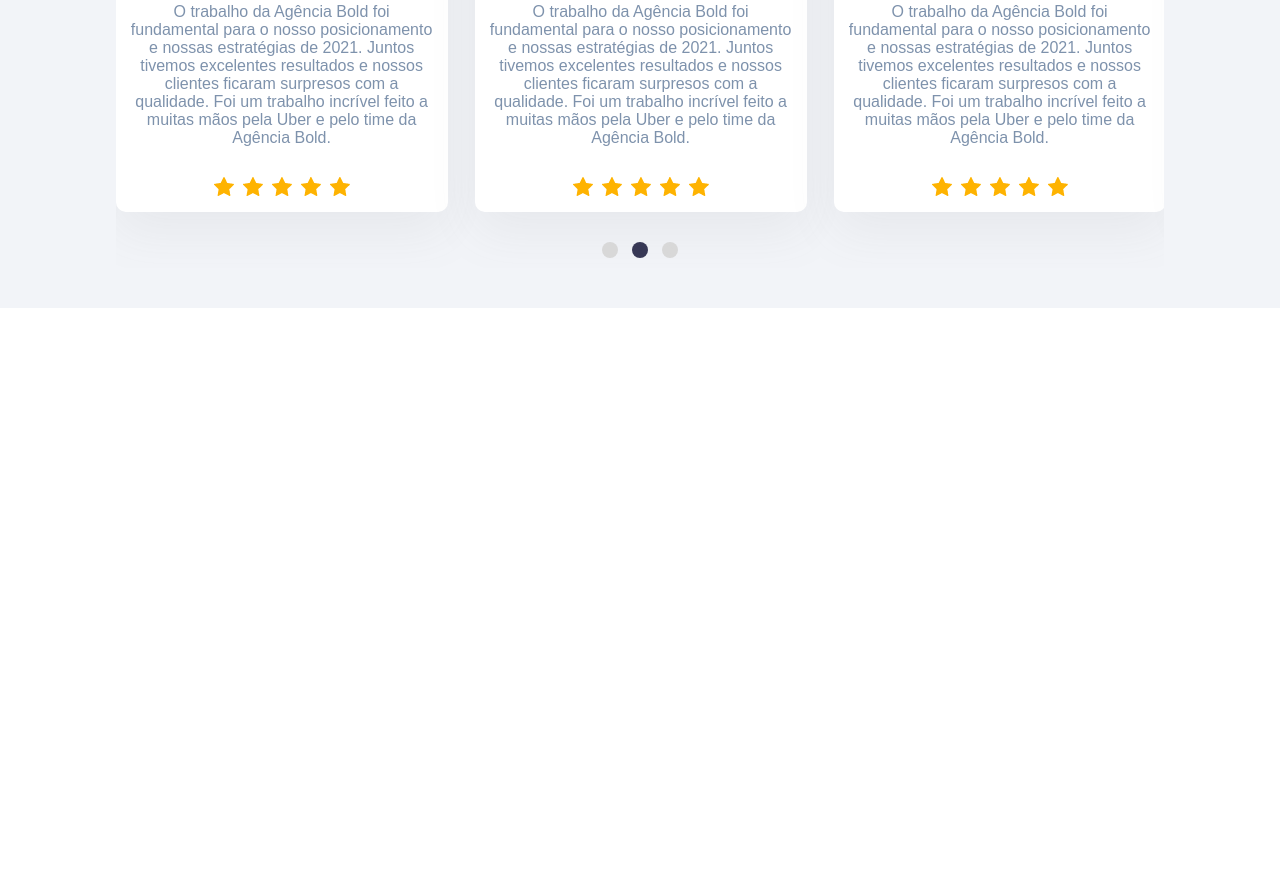
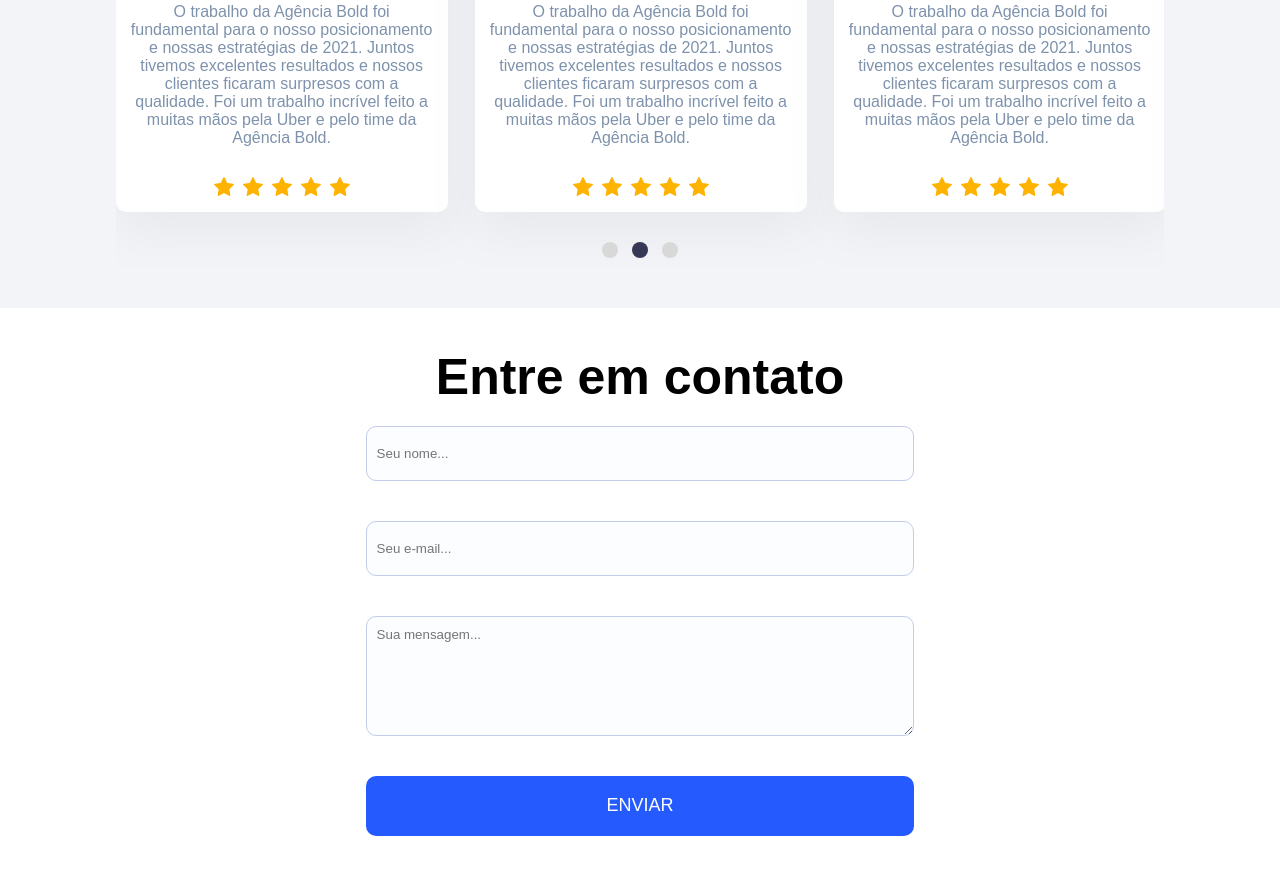
Before and after one commit to eilincoln/projeto-agencia-bold, a plain HTML site: page index.html in a window 1280 px wide. Shown: the part 3238-4134 px from the top of the page. Before the commit the page ends 3546 px from the top, so only its background shows below. Drawn offline with Linux system fonts and the light colour scheme.

Commit message:
atualização da seção de formulário para contato

```diff
--- a/index.html
+++ b/index.html
@@ -164,6 +164,18 @@
             </div><!--center-->
         </section><!--depoimentos-->
 
+        <section class="contato">
+            <h1>Entre em contato</h1>
+            <div style="max-width: 600px;" class="center">
+                <form method="post">
+                    <input type="text" placeholder="Seu nome...">
+                    <input type="email" placeholder="Seu e-mail...">
+                    <textarea placeholder="Sua mensagem..." name="" id="" cols="30" rows="10"></textarea>
+                    <input type="submit" name="acao" value="enviar">
+                </form>
+            </div><!--center-->
+        </section><!--contato-->
+
 
         <script src="jquery.js"></script>
         <script src="slick.min.js"></script>
@@ -185,7 +197,15 @@
                                 slidesToShow: 2,
                                 slidesToScroll: 2
                               }
-                            }],
+                            },
+                            {
+                              breakpoint: 550,
+                              settings: {
+                                slidesToShow: 1,
+                                slidesToScroll: 1
+                              }
+                            }
+                        ],
                 });
         </script>
     </body>
--- a/style.css
+++ b/style.css
@@ -317,6 +317,56 @@ li.slick-active button{
 
 .slick-slide:focus { outline: none; }
 
+/* FIM SLICK SLIDER */
+
+section.contato {
+    padding: 40px 0px;
+    text-align: center;
+}
+
+section.contato h1 {
+    font-size: 50px;
+}
+
+section.contato form {
+    width: 100%;
+}
+
+.contato input[type=text],
+.contato input[type=email] {
+    width: 100%;
+    height: 55px;
+    background: #FCFDFF 0% 0% no-repeat padding-box;
+    border: 1px solid #C3CCE8;
+    border-radius: 10px;
+    margin: 20px 0px;
+    padding-left: 10px;
+}
+
+.contato textarea {
+    width: 100%;
+    height: 120px;
+    background: #FCFDFF 0% 0% no-repeat padding-box;
+    border: 1px solid #C3CCE8;
+    border-radius: 10px;
+    margin: 20px 0px;
+    padding: 10px;
+    resize: vertical;
+}
+
+.contato input[type=submit] {
+    width: 100%;
+    height: 60px;
+    margin: 20px 0px;
+    border-radius: 10px;
+    background: #255AFF 0% 0% no-repeat padding-box;
+    border-radius: 10px;
+    border: none;
+    color: #FFFFFF;
+    text-transform: uppercase;
+    font-size: 18px;
+}
+
 
 @media screen and (max-width: 936px) {
     .box-diferenciais h3 {
```
